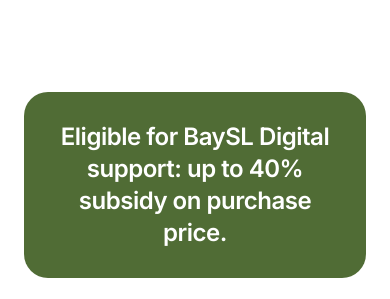
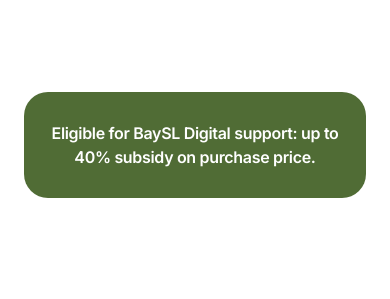
Before and after one commit to nicolecll09/paltech_website, a Next.js app: page /en in a window 390 px wide. Shown: the part 2760-3059 px from the top of the page. Built offline with nearby package versions, Linux system fonts and the light colour scheme.

Commit message:
add: button to contact

```diff
--- a/components/sections/FAQ/FAQ.tsx
+++ b/components/sections/FAQ/FAQ.tsx
@@ -68,7 +68,6 @@
 export default function FAQ() {
   const t = useTranslations("FAQ");
   const [openId, setOpenId] = useState<number | null>(1);
-
 
   const router = useRouter();
   const locale = useLocale();
--- a/components/sections/Home/Hero.tsx
+++ b/components/sections/Home/Hero.tsx
@@ -39,7 +39,6 @@
         href: "#footer"
       }
     },
-    // Si luego quieres más slides:
     {
       id: 2,
       videoSrc: "/videos/video_2.mp4",
--- a/components/sections/Home/Product.tsx
+++ b/components/sections/Home/Product.tsx
@@ -3,6 +3,10 @@
 import { motion } from "motion/react";
 import { useTranslations } from "next-intl";
 import Container from "@/components/ui/Container";
+import { useRouter } from "next/navigation";
+import { useLocale } from "next-intl";
+import Link from "next/link";
+
 
 type Feature = {
   key: string;
@@ -38,7 +42,9 @@
 }
 
 export default function Product() {
+
   const t = useTranslations("Product");
+  const locale = useLocale();
 
   return (
     <section
@@ -134,9 +140,17 @@
             transition={{ duration: 0.6 }}
             className="mt-24 rounded-[24px] border border-[#506c35]/15 bg-[#506c35] px-6 py-7 text-center md:px-10"
           >
-            <p className="text-2xl font-semibold tracking-[-0.02em] text-[#ffffff] md:text-3xl">
+            {/* <p className="text-2xl font-semibold tracking-[-0.02em] text-[#ffffff] md:text-3xl">
               {t("supportBanner")}
-            </p>
+            </p> */}
+
+            <Link
+              href={`/${locale}/contact`}
+              className="ext-2xl font-semibold tracking-[-0.02em] text-[#ffffff] md:text-3xl"
+            >
+              {t("supportBanner")}
+            </Link>
+
           </motion.div>
         </div>
       </Container>
```
